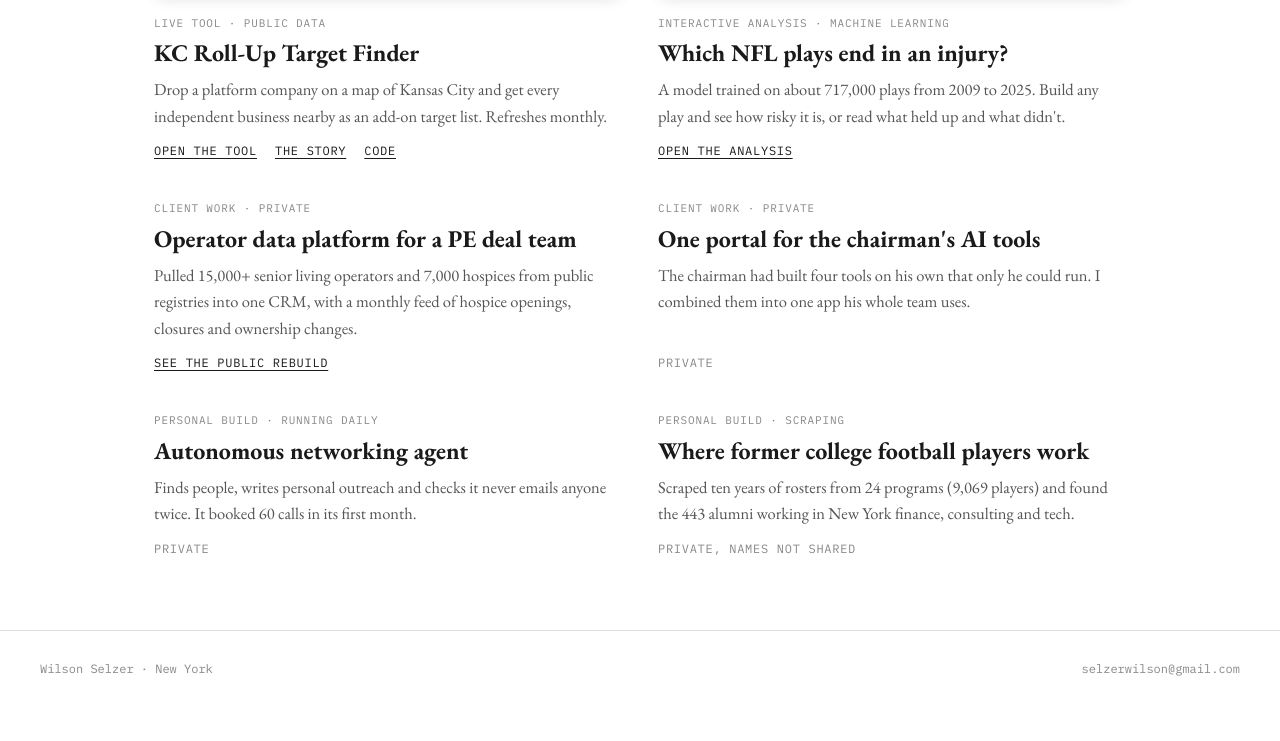
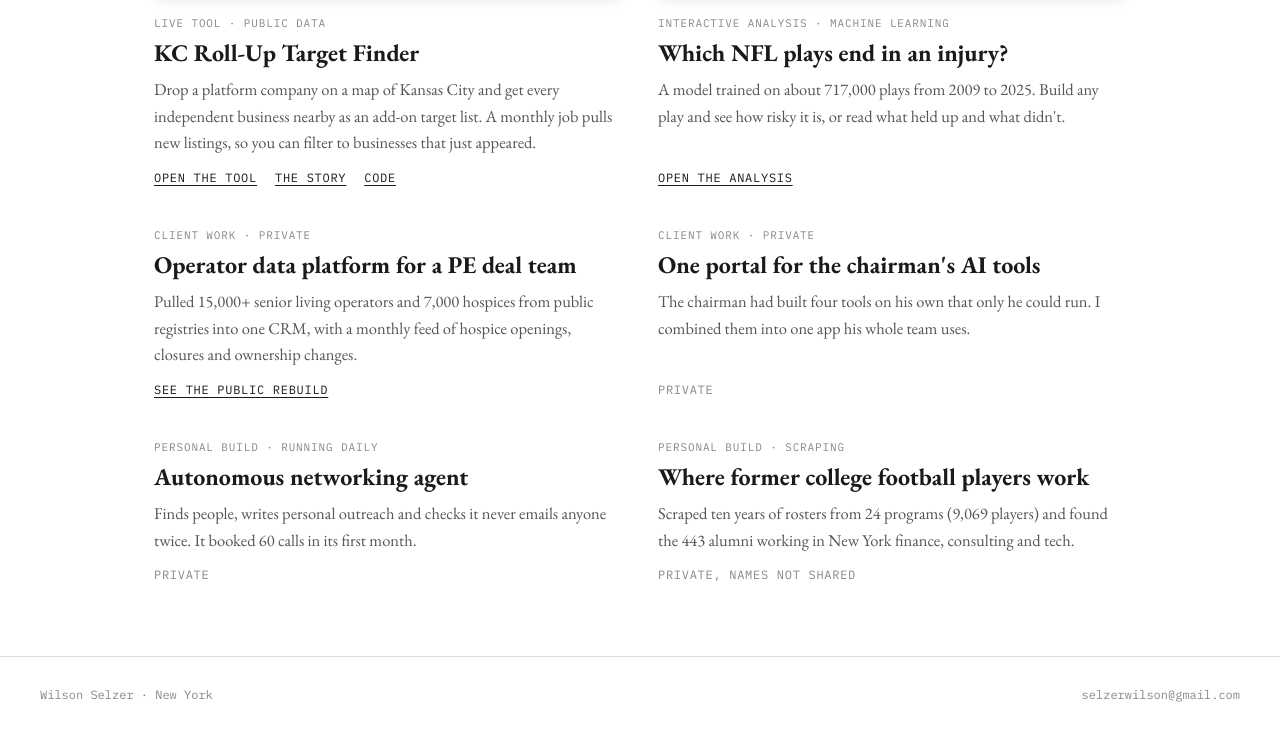
Before and after one commit to WilsonSelzer/WilsonSelzer.github.io, a plain HTML site: page index.html in a window 1280 px wide. Shown: the part 962-1703 px from the top of the page. Before the commit the page ends 1680 px from the top, so only its background shows below. Drawn offline with nearby package versions, Linux system fonts and the light colour scheme.

Commit message:
Mention monthly new-business filter
Co-Authored-By: Claude Opus 5.5 <noreply@anthropic.com>
Claude-Session: https://claude.ai/code/session_01XhjHobFuHByZKkqDKUDe5z

```diff
--- a/index.html
+++ b/index.html
@@ -36,7 +36,7 @@
         <a class="frame" href="kc-sba-loan-map/"><img src="kc-tool.jpg" alt="KC Roll-Up Target Finder map" width="1200" height="688"></a>
         <div class="tag">Live tool · Public data</div>
         <h3><a href="kc-sba-loan-map/">KC Roll-Up Target Finder</a></h3>
-        <p>Drop a platform company on a map of Kansas City and get every independent business nearby as an add-on target list. Refreshes monthly.</p>
+        <p>Drop a platform company on a map of Kansas City and get every independent business nearby as an add-on target list. A monthly job pulls new listings, so you can filter to businesses that just appeared.</p>
         <div class="links"><a href="kc-sba-loan-map/">Open the tool</a><a href="kc/">The story</a><a href="https://github.com/WilsonSelzer/kc-sba-loan-map">Code</a></div>
       </article>
 
```
